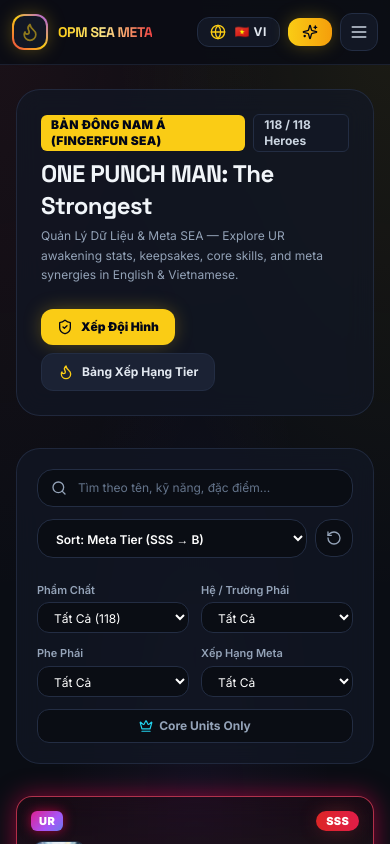
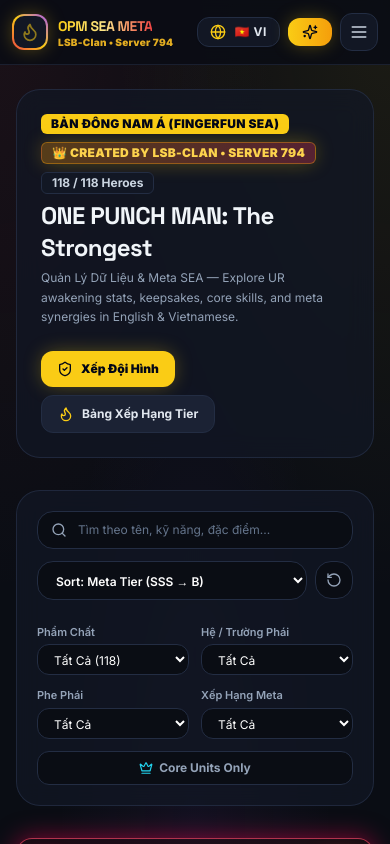
Before and after one commit to qdev89/AppXDev.Game.OPMSeaMeta, a React (Vite) app: page / in a window 390 px wide. Shown: the top 844 px of the page. Built offline with nearby package versions, Linux system fonts and the light colour scheme.

Commit message:
feat: add created by LSB-Clan Server 794 branding in Navbar, Hero banner, and Footer

```diff
--- a/src/App.jsx
+++ b/src/App.jsx
@@ -183,9 +183,12 @@
             <div className="glass-panel p-6 sm:p-8 rounded-3xl relative overflow-hidden border border-opm-borderHighlight/80">
               <div className="relative z-10 flex flex-col md:flex-row md:items-center justify-between gap-6">
                 <div>
-                  <div className="flex items-center gap-2 mb-1.5">
+                  <div className="flex items-center gap-2 mb-1.5 flex-wrap">
                     <span className="px-2.5 py-0.5 text-xs font-black rounded-md bg-opm-yellow text-slate-950 uppercase tracking-wide">
                       {t('serverTag')}
+                    </span>
+                    <span className="px-2.5 py-0.5 text-xs font-black rounded-md bg-gradient-to-r from-amber-500/30 to-rose-500/30 text-amber-300 border border-amber-500/40 uppercase tracking-wide flex items-center gap-1 shadow-glow-yellow">
+                      👑 Created by LSB-Clan • Server 794
                     </span>
                     <span className="px-2.5 py-0.5 text-xs font-bold rounded-md bg-opm-card text-slate-300 border border-opm-border">
                       {filteredCharacters.length} / {characters.length} Heroes
@@ -450,16 +453,22 @@
       <Toast />
 
       {/* Footer */}
-      <footer className="mt-12 border-t border-opm-border/60 bg-opm-bg/90 backdrop-blur-md py-6 text-center text-xs text-slate-400">
-        <div className="max-w-7xl mx-auto px-4 flex flex-col sm:flex-row items-center justify-between gap-3">
-          <div className="flex items-center gap-2">
-            <span className="font-display font-black text-slate-200">OPM SEA META MANAGER</span>
-            <span>•</span>
-            <span>FingerFun Limited SEA Edition</span>
+      <footer className="mt-12 border-t border-opm-border/60 bg-opm-bg/95 backdrop-blur-md py-8 text-center text-xs text-slate-400">
+        <div className="max-w-7xl mx-auto px-4 flex flex-col md:flex-row items-center justify-between gap-4">
+          <div className="flex flex-col sm:flex-row items-center gap-2">
+            <div className="flex items-center gap-2">
+              <span className="font-display font-black text-slate-200">OPM SEA META MANAGER</span>
+              <span>•</span>
+              <span className="px-2 py-0.5 rounded bg-amber-500/20 text-amber-300 font-bold border border-amber-500/30">
+                Created by LSB-Clan • Server 794
+              </span>
+            </div>
           </div>
 
-          <div className="flex items-center gap-3">
+          <div className="flex items-center gap-3 text-slate-400">
             <span>Bilingual EN / VI</span>
+            <span>•</span>
+            <span className="text-amber-400 font-bold">LSB-Clan S794 Community</span>
             <span>•</span>
             <span className="text-emerald-400 font-medium">GitHub Pages Ready</span>
           </div>
--- a/src/components/Navbar.jsx
+++ b/src/components/Navbar.jsx
@@ -79,6 +79,9 @@
                   SEA
                 </span>
               </div>
+              <span className="text-[10px] font-black text-amber-400/90 block leading-tight tracking-wide">
+                LSB-Clan • Server 794
+              </span>
             </div>
           </div>
 
```
